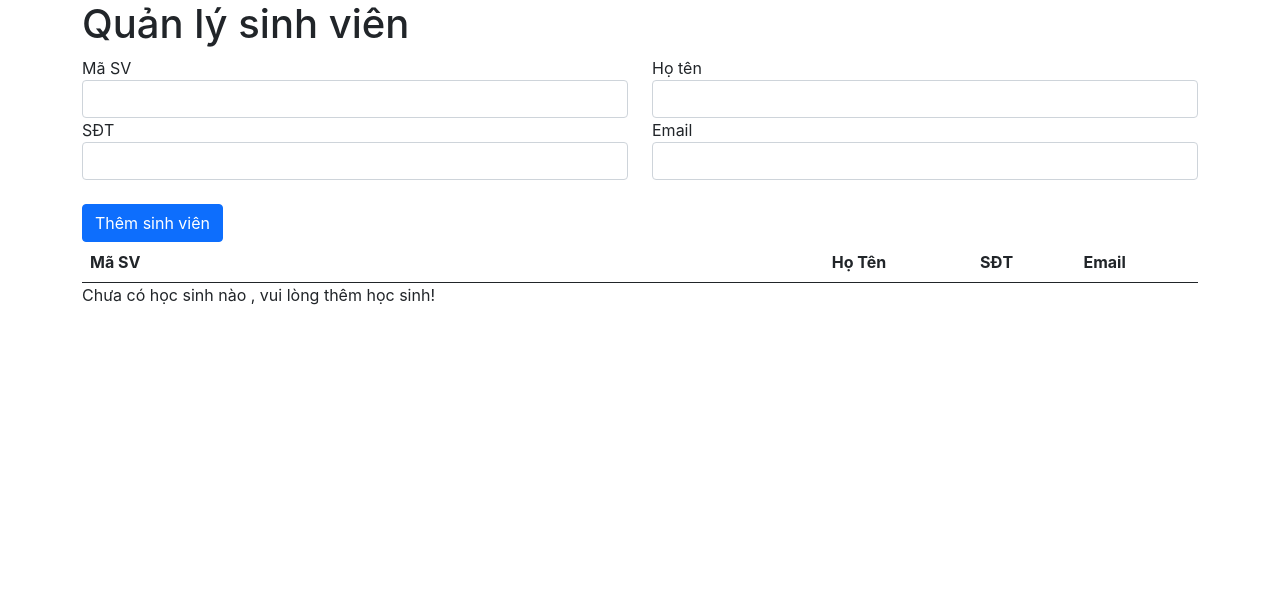
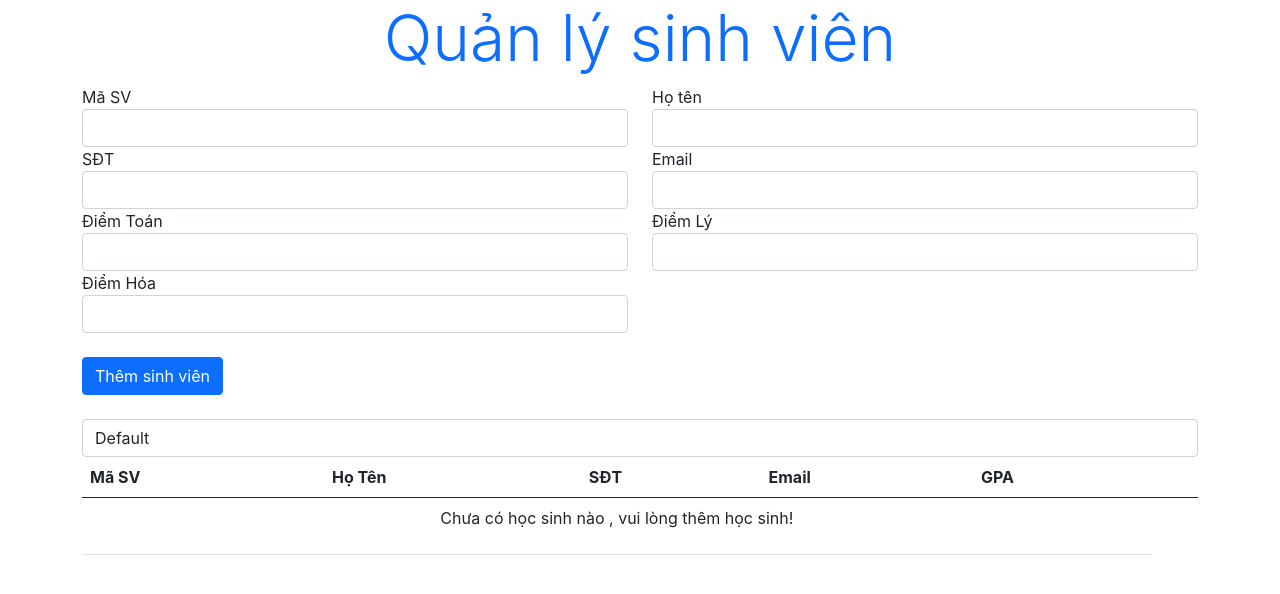
Before and after one commit to HungTrinhIT/DBP-CI-D10, a React (Create React App) app in the folder react-test/: page / in a window 1280 px wide. Shown: the top 594 px of the page. Built offline with nearby package versions, Linux system fonts and the light colour scheme.

Commit message:
complete lecture 06

```diff
--- a/react-test/src/SmartphoneStore/Cart.js
+++ b/react-test/src/SmartphoneStore/Cart.js
@@ -31,7 +31,7 @@ export default class Cart extends Component {
                 />
               </div>
               <div className="modal-body">
-                <table class="table">
+                <table className="table">
                   <thead>
                     <tr>
                       <th>Mã sản phẩm</th>
--- a/react-test/src/StudentManagement/StudentForm.js
+++ b/react-test/src/StudentManagement/StudentForm.js
@@ -1,12 +1,16 @@
 import React, { Component } from "react";
 
+const initialState = {
+  id: "",
+  fullname: "",
+  phoneNumber: "",
+  email: "",
+  math: "",
+  chem: "",
+  phy: "",
+};
 export default class StudentForm extends Component {
-  state = {
-    id: "",
-    fullname: "",
-    phoneNumber: "",
-    email: "",
-  };
+  state = initialState;
 
   onChangeHandler = (event) => {
     const { name, value } = event.target;
@@ -15,12 +19,19 @@ export default class StudentForm extends Component {
     });
   };
 
+  onResetForm = () => {
+    this.setState(initialState);
+  };
+
   onSubmitHandler = (e) => {
     e.preventDefault();
     // Đưa cái object student ra component cha
     this.props.onAddStudent(this.state);
+    this.onResetForm();
   };
+
   render() {
+    const { id, fullname, phoneNumber, email, math, chem, phy } = this.state;
     return (
       <div>
         <form onSubmit={this.onSubmitHandler}>
@@ -31,6 +42,7 @@ export default class StudentForm extends Component {
                 <input
                   type="text"
                   name="id"
+                  value={id}
                   className="form-control"
                   aria-describedby="helpId"
                   onChange={this.onChangeHandler}
@@ -42,6 +54,7 @@ export default class StudentForm extends Component {
                 <label htmlFor="fullname">Họ tên</label>
                 <input
                   type="text"
+                  value={fullname}
                   name="fullname"
                   className="form-control"
                   aria-describedby="helpId"
@@ -54,6 +67,7 @@ export default class StudentForm extends Component {
                 <label htmlFor="fullname">SĐT</label>
                 <input
                   type="text"
+                  value={phoneNumber}
                   name="phoneNumber"
                   className="form-control"
                   aria-describedby="helpId"
@@ -67,6 +81,46 @@ export default class StudentForm extends Component {
                 <input
                   type="text"
                   name="email"
+                  value={email}
+                  className="form-control"
+                  aria-describedby="helpId"
+                  onChange={this.onChangeHandler}
+                />
+              </div>
+            </div>
+            <div className="col-6">
+              <div className="form-group">
+                <label htmlFor="math">Điểm Toán</label>
+                <input
+                  type="text"
+                  name="math"
+                  value={math}
+                  className="form-control"
+                  aria-describedby="helpId"
+                  onChange={this.onChangeHandler}
+                />
+              </div>
+            </div>
+            <div className="col-6">
+              <div className="form-group">
+                <label htmlFor="phy">Điểm Lý</label>
+                <input
+                  type="text"
+                  name="phy"
+                  value={phy}
+                  className="form-control"
+                  aria-describedby="helpId"
+                  onChange={this.onChangeHandler}
+                />
+              </div>
+            </div>
+            <div className="col-6">
+              <div className="form-group">
+                <label htmlFor="chem">Điểm Hóa</label>
+                <input
+                  type="text"
+                  name="chem"
+                  value={chem}
                   className="form-control"
                   aria-describedby="helpId"
                   onChange={this.onChangeHandler}
--- a/react-test/src/StudentManagement/StudentManagement.js
+++ b/react-test/src/StudentManagement/StudentManagement.js
@@ -12,14 +12,19 @@ export default class StudentManagement extends Component {
       students: [...this.state.students, student],
     });
   };
-
+  onDeleteStudent = (id) => {
+    // Xử lý logic xóa
+  };
   render() {
     return (
       <div className="container">
-        <h1 classNamem="text-center text-primary display-3">
+        <h1 className="text-center text-primary display-3">
           Quản lý sinh viên
         </h1>
-        <StudentForm onAddStudent={this.onAddStudent} />
+        <StudentForm
+          onAddStudent={this.onAddStudent}
+          onDeleteStudent={this.onDeleteStudent}
+        />
         <StudentTable students={this.state.students} />
       </div>
     );
--- a/react-test/src/StudentManagement/StudentTable.js
+++ b/react-test/src/StudentManagement/StudentTable.js
@@ -1,11 +1,87 @@
 import React, { Component } from "react";
 
+const DEFAULT = 1;
+const GPA_UP = 2;
+const GPA_DOWN = 3;
+const NAME = 4;
+
 export default class StudentTable extends Component {
+  state = {
+    sortType: DEFAULT,
+  };
+
+  onChangeSortType = (e) => {
+    this.setState({
+      sortType: +e.target.value,
+    });
+  };
+
   render() {
     // Destructering mảng students
     const { students } = this.props;
+    const { sortType } = this.state;
+    let newStudents = [];
+
+    // Tính GPA dựa vào mảng students ban đầu
+    newStudents = students.map((student) => {
+      const { id, email, fullname, phoneNumber, math, phy, chem } = student;
+      const gpa = (parseFloat(math) + parseFloat(phy) + parseFloat(chem)) / 3;
+
+      return {
+        id,
+        email,
+        fullname,
+        phoneNumber,
+        gpa: parseFloat(gpa.toFixed(1)),
+      };
+    });
+
+    switch (sortType) {
+      case GPA_UP:
+        newStudents.sort((student1, student2) => {
+          // student2 return >0
+          // student1 < 0
+          // giu nguyen
+          return student1.gpa - student2.gpa;
+        });
+        break;
+      case GPA_DOWN:
+        newStudents.sort((student1, student2) => {
+          // student2 return >0
+          // student1 < 0
+          // giu nguyen
+          return student2.gpa - student1.gpa;
+        });
+        break;
+      case NAME:
+        newStudents.sort((student1, student2) => {
+          return student1.fullname.localeCompare(student2.fullname);
+        });
+        break;
+      default:
+        break;
+    }
+
     return (
       <div>
+        <div>
+          <div className="form-group">
+            <label htmlFor="filter"></label>
+            <select
+              className="form-control"
+              name="sortType"
+              id="filter"
+              onChange={this.onChangeSortType}
+              value={this.state.sortType}
+            >
+              <option value={DEFAULT}>Default</option>
+              <option value={GPA_UP}>GPA Up</option>
+              <option value={GPA_DOWN}>GPA Down</option>
+              <option value={NAME}>Fullname</option>
+            </select>
+          </div>
+        </div>
+
         <table className="table">
           <thead>
             <tr>
@@ -13,23 +89,33 @@ export default class StudentTable extends Component {
               <th>Họ Tên</th>
               <th>SĐT</th>
               <th>Email</th>
+              <th>GPA</th>
+              <th></th>
             </tr>
           </thead>
           <tbody>
-            {students.length > 0 ? (
-              students.map((studentItem, index) => {
-                const { email, fullname, phoneNumber, id } = studentItem;
+            {newStudents.length > 0 ? (
+              newStudents.map((studentItem, index) => {
+                const { email, fullname, phoneNumber, id, gpa } = studentItem;
                 return (
                   <tr key={index}>
                     <td>{id}</td>
                     <td>{fullname}</td>
                     <td>{phoneNumber}</td>
                     <td>{email}</td>
+                    <td>{gpa}</td>
+                    <td>
+                      <button className="btn btn-danger">Xóa</button>
+                    </td>
                   </tr>
                 );
               })
             ) : (
-              <p>Chưa có học sinh nào , vui lòng thêm học sinh!</p>
+              <tr>
+                <td colSpan="5" className="text-center">
+                  <p>Chưa có học sinh nào , vui lòng thêm học sinh!</p>
+                </td>
+              </tr>
             )}
           </tbody>
         </table>
@@ -37,3 +123,6 @@ export default class StudentTable extends Component {
     );
   }
 }
+
+// Formik
+// React-final-form
```
